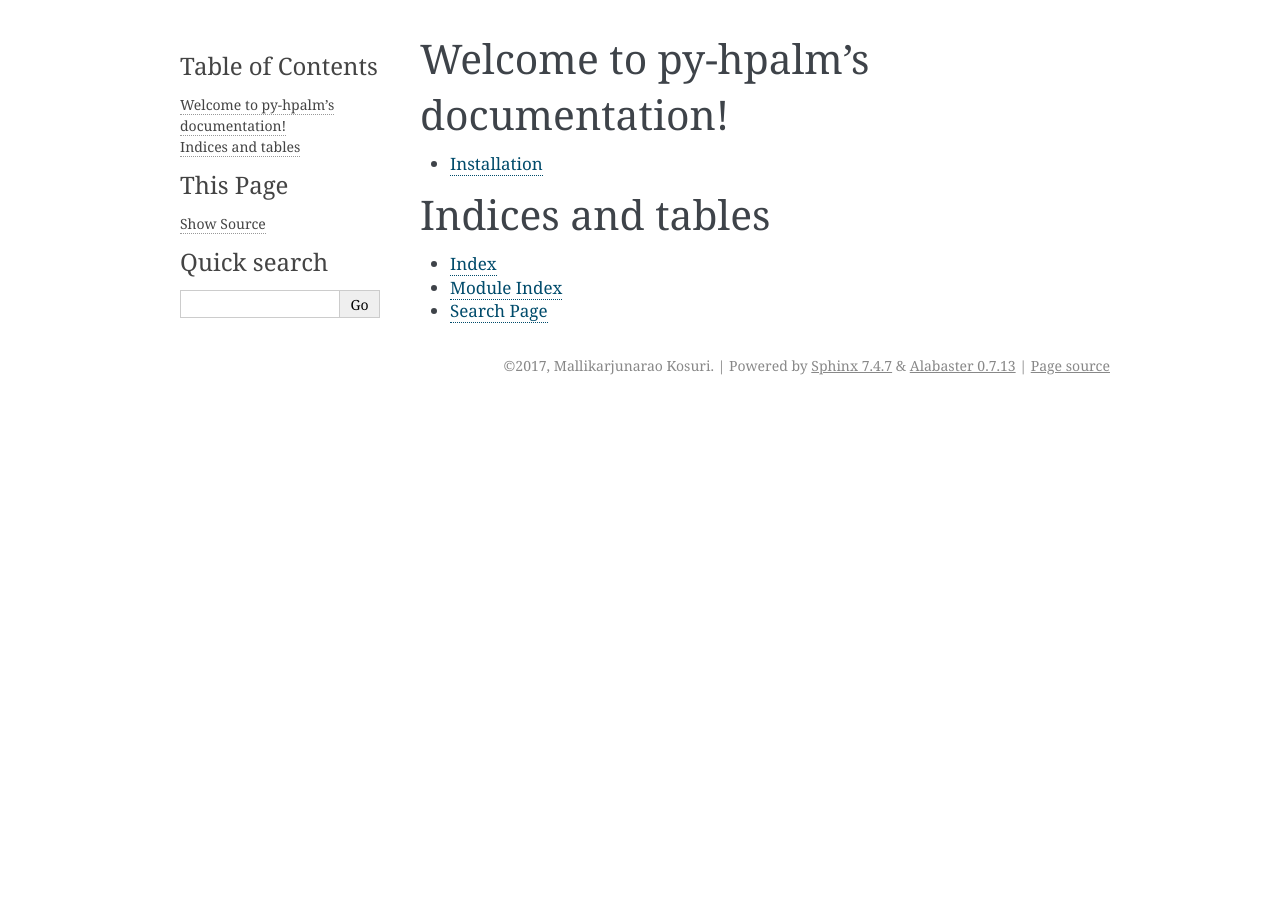
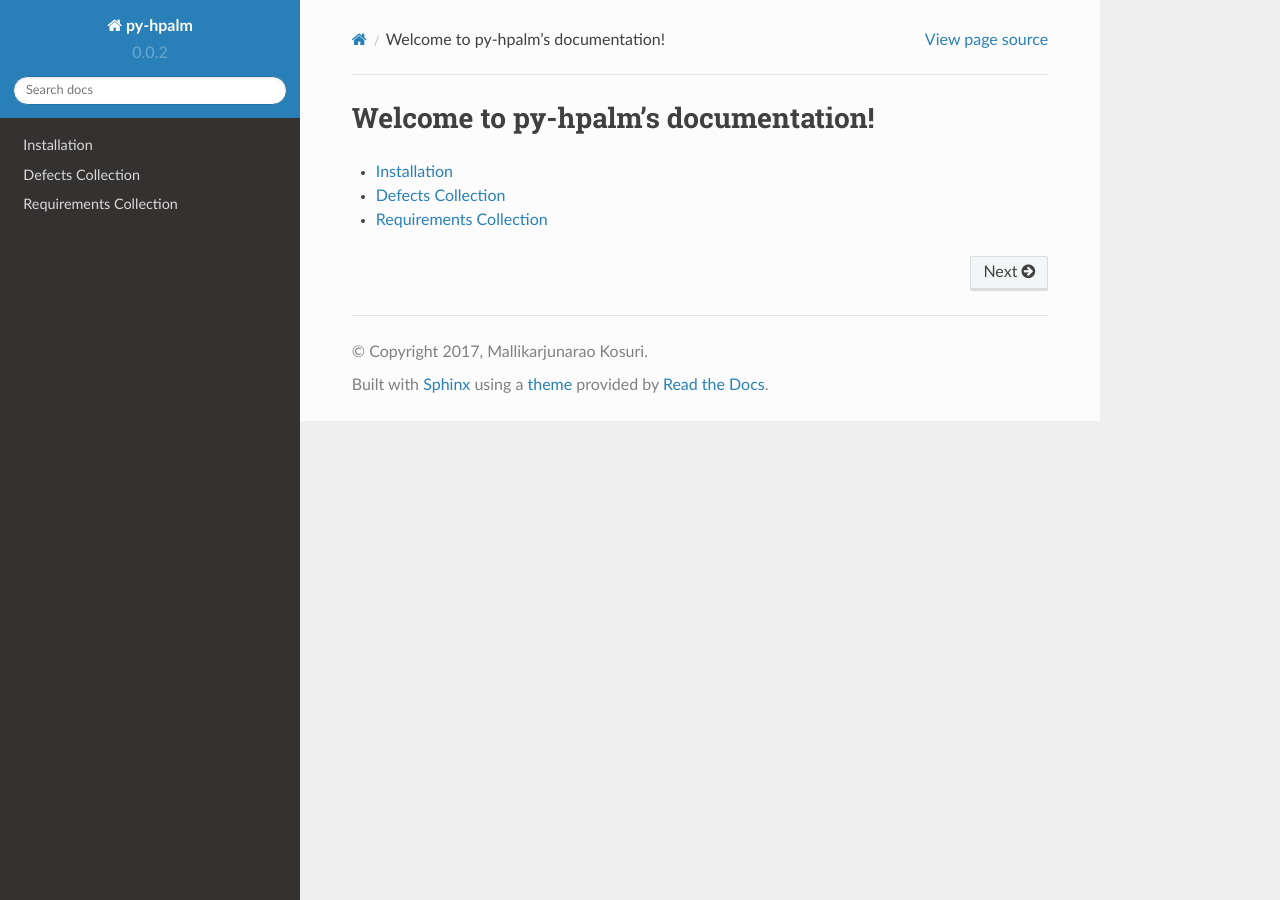
Before and after one commit to vkosuri/py-hpalm, a Sphinx documentation site: the page built from docs/index.rst, in a window 1280 px wide. Built offline with Sphinx 7.4.7 and the Read the Docs theme 2.0.0, drawn with Linux system fonts in a browser that asks for light colours.

Commit message:
Imporve Documentation
* improve documentation

* renmae src into hpalm

* defects dic

* requirements doc

* doc updation

```diff
--- /dev/null
+++ b/dev-requirements.txt
@@ -0,0 +1,2 @@
+sphinx
+sphinx_rtd_theme
--- a/docs/conf.py
+++ b/docs/conf.py
@@ -20,8 +20,20 @@
 # import sys
 # sys.path.insert(0, os.path.abspath('.'))
 
+import sys
+import os
+import sphinx_rtd_theme
+from datetime import datetime
 
 # -- General configuration ------------------------------------------------
+
+# Insert the project root dir as the first element in the PYTHONPATH.
+# This lets us ensure that the source package is imported, and that its version is used.
+current_directory = os.path.dirname(os.path.abspath(__file__))
+parent_directory = os.path.abspath(os.path.join(current_directory, os.pardir))
+sys.path.insert(0, parent_directory)
+
+import hpalm
 
 # If your documentation needs a minimal Sphinx version, state it here.
 #
@@ -30,23 +42,31 @@
 # Add any Sphinx extension module names here, as strings. They can be
 # extensions coming with Sphinx (named 'sphinx.ext.*') or your custom
 # ones.
-extensions = []
+# Add any Sphinx extension module names here, as strings.
+extensions = [
+    'sphinx.ext.autodoc',
+    'sphinx.ext.autosectionlabel',
+    'sphinx.ext.coverage',
+    'sphinx.ext.doctest',
+    'sphinx.ext.intersphinx',
+    'sphinx.ext.mathjax',
+    'sphinx.ext.todo',
+    'sphinx.ext.viewcode'
+]
 
 # Add any paths that contain templates here, relative to this directory.
 templates_path = ['_templates']
 
 # The suffix(es) of source filenames.
 # You can specify multiple suffix as a list of string:
-#
-# source_suffix = ['.rst', '.md']
-source_suffix = '.rst'
+source_suffix = ['.rst', '.md']
 
-# The master toctree document.
+# The master textensions = []octree document.
 master_doc = 'index'
 
 # General information about the project.
 project = u'py-hpalm'
-copyright = u'2017, Mallikarjunarao Kosuri'
+copyright = '{}, {}'.format(datetime.now().year, hpalm.__author__)
 author = u'Mallikarjunarao Kosuri'
 
 # The version info for the project you're documenting, acts as replacement for
@@ -54,9 +74,9 @@ author = u'Mallikarjunarao Kosuri'
 # built documents.
 #
 # The short X.Y version.
-version = u'0.0.1'
+version = hpalm.__version__
 # The full version, including alpha/beta/rc tags.
-release = u'0.0.1'
+release = hpalm.__version__
 
 # The language for content autogenerated by Sphinx. Refer to documentation
 # for a list of supported languages.
@@ -82,7 +102,8 @@ todo_include_todos = False
 # The theme to use for HTML and HTML Help pages.  See the documentation for
 # a list of builtin themes.
 #
-html_theme = 'alabaster'
+html_theme = 'sphinx_rtd_theme'
+html_theme_path = [sphinx_rtd_theme.get_html_theme_path()]
 
 # Theme options are theme-specific and customize the look and feel of a theme
 # further.  For a list of options available for each theme, see the
--- /dev/null
+++ b/docs/entity/defects/defect_collection.rst
@@ -0,0 +1,339 @@
+Defects Collection
+==================
+
+Description
+-----------
+The collection of Defects in the project.
+
+URL
+---
+/qcbin/rest/domains/{domain}/projects/{project}/defects
+
+Remarks
+-------
+To create a new defect, POST an XML compliant with the Entity Schema that contains definitions for all the required fields.
+
+For bulk updates, deletions, and creation, see Bulk Operations.
+
+HTTP Methods
+------------
+*GET*: Returns the collection of defects.
+
+*PUT*: Bulk update with type=collection.
+
+*DELETE*: Bulk deletion with type=collection.
+
+*POST*: Creates a new defect resource. Bulk creation with type=collection.
+
++----------------------------------+-----+-----+-------+------+
+| Media Type                       | GET | PUT | DELTE | POST |
++==================================+=====+=====+=======+======+
+| application/xml                  | YES | --  | --    | YES  |
++----------------------------------+-----+-----+-------+------+
+| application/json                 | YES | --  | --    | YES  |
++----------------------------------+-----+-----+-------+------+
+| application/xml;type=collection  | --  | YES | YES   | YES  |
++----------------------------------+-----+-----+-------+------+
+| application/json;type=collection | --  | YES | YES   | YES  |
++----------------------------------+-----+-----+-------+------+
+
+Returns
+-------
+One of the HTTP Return Codes.
+
+On a GET operation, an XML string compliant with the Entities Collection Schema or a string containing the data in another supported format.
+
+On a POST operation, the full data of the created defect in an XML string compliant with the Entity Schema or a string containing the data in another supported format.
+
+GET Defects XML
+---------------
+
+.. code-block:: xml
+
+    <?xml version="1.0" encoding="UTF-8" standalone="yes"?>
+    <!--
+    GET: /qcbin/rest/domains/DOMAIN_NAME/projects/PROJECT_NAME/defects
+    Accept: application/xml
+    -->
+    <Entities TotalResults="2">
+        <Entity Type="defect">
+            <Fields>
+                <Field Name="has-change">
+                    <Value/>
+                </Field>
+                <Field Name="planned-closing-ver">
+                    <Value/>
+                </Field>
+                <Field Name="test-reference">
+                    <Value/>
+                </Field>
+                <Field Name="subject">
+                    <Value/>
+                </Field>
+                <Field Name="reproducible">
+                    <Value/>
+                </Field>
+                <Field Name="request-id">
+                    <Value/>
+                </Field>
+                <Field Name="data">
+                    <Value/>
+                </Field>
+                <Field Name="request-server">
+                    <Value/>
+                </Field>
+                <Field Name="id">
+                    <Value>1</Value>
+                </Field>
+                <Field Name="others-linkage">
+                    <Value>N</Value>
+                </Field>
+                <Field Name="description">
+                    <Value/>
+                </Field>
+                <Field Name="priority">
+                    <Value/>
+                </Field>
+                <Field Name="name">
+                    <Value>Returned XML cannot be validated against XSD.</Value>
+                </Field>
+                <Field Name="run-reference">
+                    <Value/>
+                </Field>
+                <Field Name="cycle-reference">
+                    <Value/>
+                </Field>
+                <Field Name="dev-comments">
+                    <Value/>
+                </Field>
+                <Field Name="creation-time">
+                    <Value>2010-03-02</Value>
+                </Field>
+                <Field Name="to-mail">
+                    <Value/>
+                </Field>
+                <Field Name="request-note">
+                    <Value/>
+                </Field>
+                <Field Name="closing-version">
+                    <Value/>
+                </Field>
+                <Field Name="cycle-id">
+                    <Value/>
+                </Field>
+                <Field Name="detection-version">
+                    <Value/>
+                </Field>
+                <Field Name="last-modified">
+                    <Value>2010-03-04 14:30:00</Value>
+                </Field>
+                <Field Name="status">
+                    <Value/>
+                </Field>
+                <Field Name="closing-date">
+                    <Value/>
+                </Field>
+                <Field Name="linkage">
+                    <Value>N</Value>
+                </Field>
+                <Field Name="detected-in-rcyc">
+                    <Value/>
+                </Field>
+                <Field Name="detected-in-rel">
+                    <Value/>
+                </Field>
+                <Field Name="severity">
+                    <Value>2-Medium</Value>
+                </Field>
+                <Field Name="bug-ver-stamp">
+                    <Value>1</Value>
+                </Field>
+                <Field Name="attachment">
+                    <Value/>
+                </Field>
+                <Field Name="extended-reference">
+                    <Value/>
+                </Field>
+                <Field Name="estimated-fix-time">
+                    <Value/>
+                </Field>
+                <Field Name="target-rel">
+                    <Value/>
+                </Field>
+                <Field Name="project">
+                    <Value/>
+                </Field>
+                <Field Name="detected-by">
+                    <Value>sa</Value>
+                </Field>
+                <Field Name="step-reference">
+                    <Value/>
+                </Field>
+                <Field Name="owner">
+                    <Value/>
+                </Field>
+                <Field Name="target-rcyc">
+                    <Value/>
+                </Field>
+                <Field Name="actual-fix-time">
+                    <Value/>
+                </Field>
+                <Field Name="request-type">
+                    <Value/>
+                </Field>
+            </Fields>
+        </Entity>
+        <Entity Type="defect">
+            <Fields>
+                <Field Name="has-change">
+                    <Value/>
+                </Field>
+                <Field Name="planned-closing-ver">
+                    <Value/>
+                </Field>
+                <Field Name="test-reference">
+                    <Value/>
+                </Field>
+                <Field Name="subject">
+                    <Value/>
+                </Field>
+                <Field Name="reproducible">
+                    <Value/>
+                </Field>
+                <Field Name="request-id">
+                    <Value/>
+                </Field>
+                <Field Name="data">
+                    <Value/>
+                </Field>
+                <Field Name="request-server">
+                    <Value/>
+                </Field>
+                <Field Name="id">
+                    <Value>2</Value>
+                </Field>
+                <Field Name="others-linkage">
+                    <Value>N</Value>
+                </Field>
+                <Field Name="description">
+                    <Value>Problem observed with temp lt 4 and humidity gt 60.</Value>
+                </Field>
+                <Field Name="priority">
+                    <Value/>
+                </Field>
+                <Field Name="name">
+                    <Value>Car does not start in cold weather.</Value>
+                </Field>
+                <Field Name="run-reference">
+                    <Value/>
+                </Field>
+                <Field Name="cycle-reference">
+                    <Value/>
+                </Field>
+                <Field Name="dev-comments">
+                    <Value/>
+                </Field>
+                <Field Name="creation-time">
+                    <Value>2010-03-02</Value>
+                </Field>
+                <Field Name="to-mail">
+                    <Value/>
+                </Field>
+                <Field Name="request-note">
+                    <Value/>
+                </Field>
+                <Field Name="closing-version">
+                    <Value/>
+                </Field>
+                <Field Name="cycle-id">
+                    <Value/>
+                </Field>
+                <Field Name="detection-version">
+                    <Value/>
+                </Field>
+                <Field Name="last-modified">
+                    <Value>2010-03-04 14:32:56</Value>
+                </Field>
+                <Field Name="status">
+                    <Value/>
+                </Field>
+                <Field Name="closing-date">
+                    <Value/>
+                </Field>
+                <Field Name="linkage">
+                    <Value>N</Value>
+                </Field>
+                <Field Name="detected-in-rcyc">
+                    <Value/>
+                </Field>
+                <Field Name="detected-in-rel">
+                    <Value/>
+                </Field>
+                <Field Name="severity">
+                    <Value>3-High</Value>
+                </Field>
+                <Field Name="bug-ver-stamp">
+                    <Value>2</Value>
+                </Field>
+                <Field Name="attachment">
+                    <Value/>
+                </Field>
+                <Field Name="extended-reference">
+                    <Value/>
+                </Field>
+                <Field Name="estimated-fix-time">
+                    <Value/>
+                </Field>
+                <Field Name="target-rel">
+                    <Value/>
+                </Field>
+                <Field Name="project">
+                    <Value/>
+                </Field>
+                <Field Name="detected-by">
+                    <Value>sa</Value>
+                </Field>
+                <Field Name="step-reference">
+                    <Value/>
+                </Field>
+                <Field Name="owner">
+                    <Value/>
+                </Field>
+                <Field Name="target-rcyc">
+                    <Value/>
+                </Field>
+                <Field Name="actual-fix-time">
+                    <Value/>
+                </Field>
+                <Field Name="request-type">
+                    <Value/>
+                </Field>
+            </Fields>
+        </Entity>
+    </Entities>
+
+POST Defect XML
+---------------
+
+.. code-block:: xml
+
+    <!--
+    POST: /qcbin/rest/domains/DOMAIN_NAME/projects/PROJECT_NAME/defects
+    Content-Type: application/xml
+    -->
+    <Entity Type="defect">
+        <Fields>
+            <Field Name="detected-by">
+                <Value>sa</Value>
+            </Field>
+            <Field Name="creation-time">
+                <Value>2010-03-02</Value>
+            </Field>
+            <Field Name="severity">
+                <Value>2-Medium</Value>
+            </Field>
+            <Field Name="name">
+                <Value>Returned XML cannot be validated against XSD.</Value>
+            </Field>
+        </Fields>
+    </Entity>
--- /dev/null
+++ b/docs/entity/defects/index.rst
@@ -0,0 +1,3 @@
+.. toctree::
+
+   defect_collection
--- /dev/null
+++ b/docs/entity/index.rst
@@ -0,0 +1,5 @@
+
+.. toctree::
+
+   defects/index
+   requirements/index
--- /dev/null
+++ b/docs/entity/requirements/index.rst
@@ -0,0 +1,3 @@
+.. toctree::
+
+   requirements_collection
--- a/docs/index.rst
+++ b/docs/index.rst
@@ -11,10 +11,4 @@ Welcome to py-hpalm's documentation!
 
 
    setup
-
-Indices and tables
-==================
-
-* :ref:`genindex`
-* :ref:`modindex`
-* :ref:`search`
+   entity/index
--- a/requirements.txt
+++ b/requirements.txt
@@ -1,4 +1,3 @@
 requests
 lxml
-sphinx
 requests-cache
```
Also changed, not shown: docs/entity/requirements/requirements_collection.rst (added, +292 -0 lines), hpalm/__init__.py (added, +9 -0 lines), setup.py (+22 -17 lines), LICENSE.md, src/__init__.py (deleted), 6 other files.
